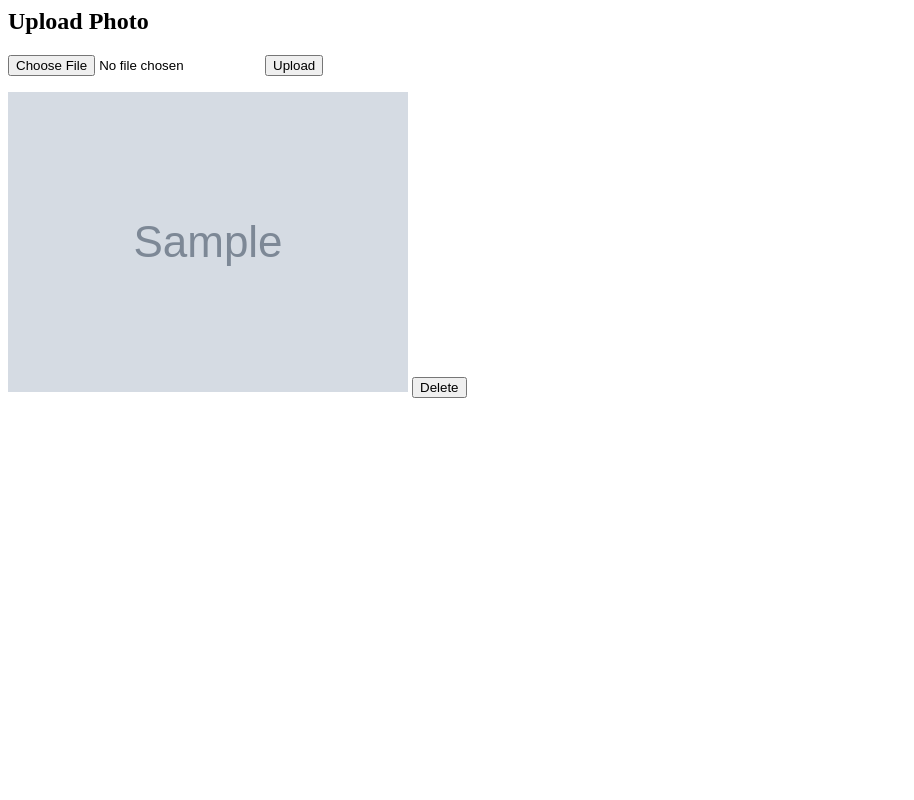
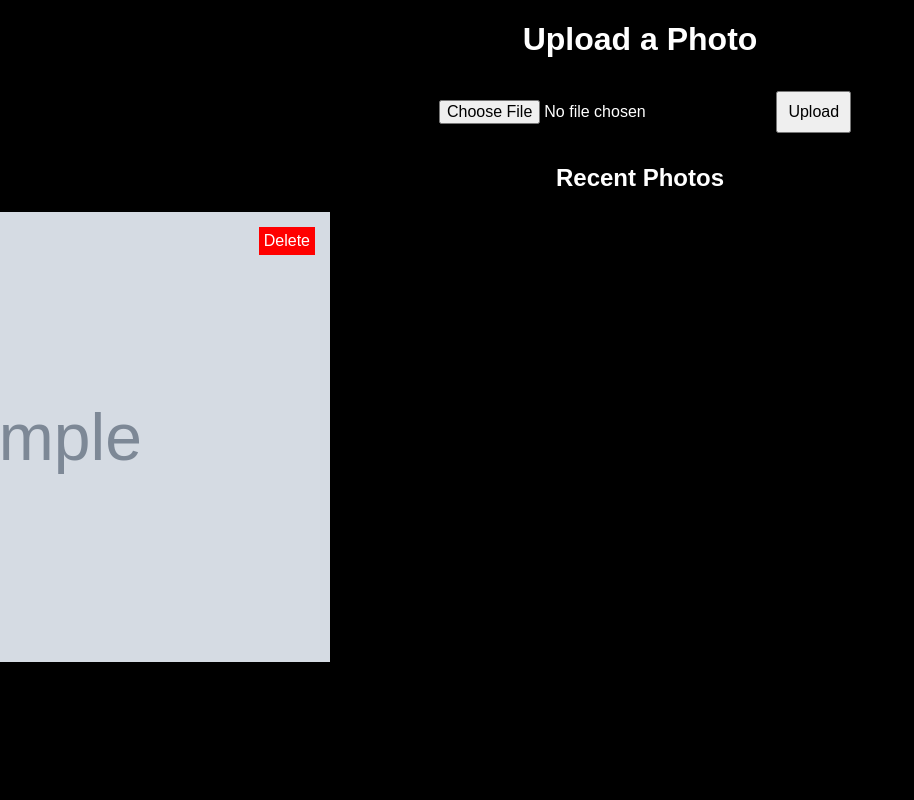
Before and after one commit to ctscreweder/vieve, a Flask app: page /upload in a window 1280 px wide. Shown: the whole page, without its empty margins (0-914 px from the left). Run offline with Flask 3, Linux system fonts and the light colour scheme; tables that the repository leaves empty hold one stand-in row (values such as "Sample post"); grey boxes marked "Sample" are stand-in pictures; parts of the project's set-up code (start-up, migrations or seed data) failed here and were passed over.

Commit message:
Update upload.html

```diff
--- a/roles/vieve/files/app/templates/upload.html
+++ b/roles/vieve/files/app/templates/upload.html
@@ -1,13 +1,34 @@
-<h2>Upload Photo</h2>
+<!DOCTYPE html>
+<html>
+<head>
+  <title>Photo Upload</title>
+  <style>
+    body { background-color: black; color: white; font-family: Arial, sans-serif; text-align: center; }
+    form { margin: 20px; }
+    input[type="file"], button { margin: 10px; padding: 10px; font-size: 16px; }
+    .gallery { display: grid; grid-template-columns: repeat(3, 600px); gap: 10px; justify-content: center; }
+    .photo { position: relative; }
+    img { width: 600px; height: auto; }
+    .delete { position: absolute; top: 5px; right: 5px; background: red; color: white; border: none; padding: 5px; cursor: pointer; }
+  </style>
+</head>
+<body>
+  <h1>Upload a Photo</h1>
   <form method="POST" enctype="multipart/form-data">
-  <input type="file" name="photo">
+    <input type="file" name="photo" required>
     <button type="submit">Upload</button>
   </form>
-<div class="grid">
+
+  <h2>Recent Photos</h2>
+  <div class="gallery">
     {% for photo in photos %}
-    <div>
-      <img src="/static/uploads/{{ photo[0] }}">
-      <a href="/delete/{{ photo[0] }}"><button>Delete</button></a>
+      <div class="photo">
+        <img src="/static/uploads/{{ photo[0] }}" alt="Photo">
+        <form method="GET" action="/delete/{{ photo[0] }}">
+          <button class="delete">Delete</button>
+        </form>
       </div>
     {% endfor %}
   </div>
+</body>
+</html>
```
Lines whose indentation alone changed are shown as unchanged.
